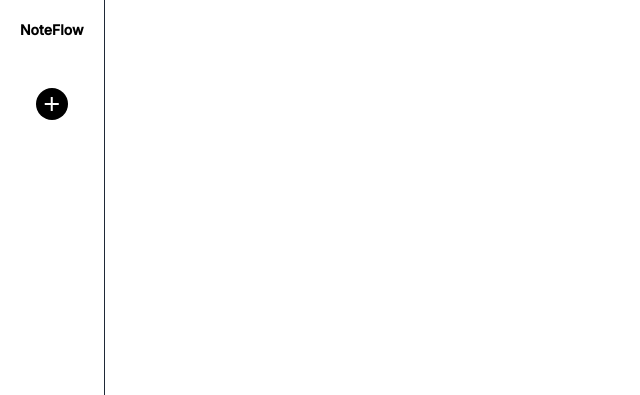
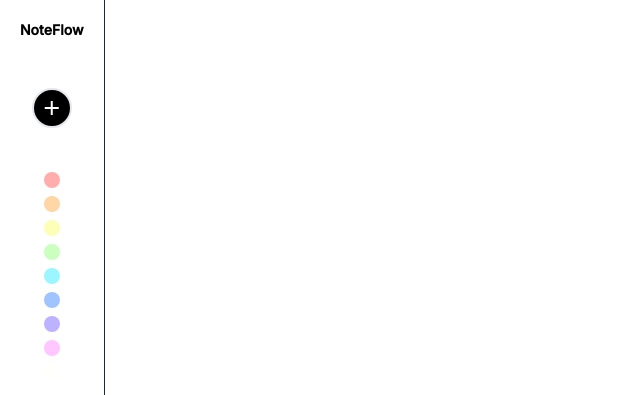
Before and after one commit to EpicNesh26/NoteFlow, a website built with Vite: page index.html in a window 1280 px wide. Shown: the top 395 px of the page, without its empty margins (0-640 px from the left). Built offline with nearby package versions, Linux system fonts and the light colour scheme.

Commit message:
Modified FrontEnd

```diff
--- a/index.html
+++ b/index.html
@@ -8,29 +8,52 @@
     <link href="https://cdn.jsdelivr.net/npm/tailwindcss@2.2.19/dist/tailwind.min.css" rel="stylesheet">
     <style>
         @import url('https://fonts.googleapis.com/css2?family=Inter:wght@500&display=swap');
-        </style>
+    </style>
     <link rel="stylesheet" href="css/style.css">
-    <link rel="stylesheet" href="https://fonts.googleapis.com/css2?family=Material+Symbols+Outlined:opsz,wght,FILL,GRAD@24,400,0,0" />
+    <link rel="stylesheet"
+        href="https://fonts.googleapis.com/css2?family=Material+Symbols+Outlined:opsz,wght,FILL,GRAD@24,400,0,0" />
 </head>
 
-<body class="h-screen  ">
+<body class="h-screen ">
     <div class="container h-full flex ">
         <div class="first w-[15%] border-r border-gray-800  h-full flex flex-col items-start">
-            <div class="title bg-white p-3 m-2 font-bold text-sm w-[15%]">
+            <div class="title p-3 m-2 font-bold text-sm w-[15%]">
                 NoteFlow
             </div>
 
-            <div class="content flex w-full p-2">
-                <button class="add m-auto my-5  rounded-full bg-black w-8 text-white py-1 flex justify-center align-middles">
+            <div class="content flex w-full flex-col p-2">
+                <button
+                    class="add m-auto my-5 rounded-full bg-black w-10 h-10 text-white flex justify-center items-center hover:bg-white hover:text-black hover:border-black hover:border-0.5 border-2">
                     <span class="material-symbols-outlined">
                         add
-                        </span>
+                    </span>
                 </button>
+                <div class="colors flex justify-center items-center mt-5">
+                    <ul class="flex flex-col items-center">
+                        <li class="w-4 h-4 my-1 rounded-full flex items-center justify-center"
+                            style="background-color: #ffadad;"></li>
+                        <li class="w-4 h-4 my-1 rounded-full flex items-center justify-center"
+                            style="background-color: #ffd6a5;"></li>
+                        <li class="w-4 h-4 my-1 rounded-full flex items-center justify-center"
+                            style="background-color: #fdffb6;"></li>
+                        <li class="w-4 h-4 my-1 rounded-full flex items-center justify-center"
+                            style="background-color: #caffbf;"></li>
+                        <li class="w-4 h-4 my-1 rounded-full flex items-center justify-center"
+                            style="background-color: #9bf6ff;"></li>
+                        <li class="w-4 h-4 my-1 rounded-full flex items-center justify-center"
+                            style="background-color: #a0c4ff;"></li>
+                        <li class="w-4 h-4 my-1 rounded-full flex items-center justify-center"
+                            style="background-color: #bdb2ff;"></li>
+                        <li class="w-4 h-4 my-1 rounded-full flex items-center justify-center"
+                            style="background-color: #ffc6ff;"></li>
+                        <li class="w-4 h-4 my-1 rounded-full flex items-center justify-center"
+                            style="background-color: #fffffc;"></li>
+                    </ul>
+
+                </div>
             </div>
         </div>
-        <div class="second flex">
 
-        </div>
     </div>
 </body>
 
```
Also changed, not shown: tailwind.config.js (+6 -1 lines), css/output.css.
